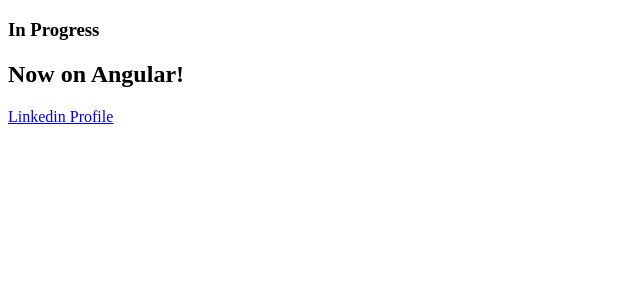
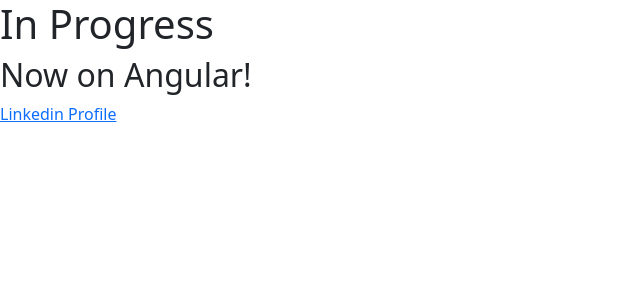
Before and after one commit to R2Morgan/Portfolio, an Angular app: page / in a window 1280 px wide. Shown: the top 300 px of the page, without its empty margins (0-640 px from the left). Built offline with nearby package versions, Linux system fonts and the light colour scheme.

Commit message:
Commit 5

```diff
--- a/angular.json
+++ b/angular.json
@@ -23,9 +23,10 @@
               "src/assets"
             ],
             "styles": [
-              "src/styles.css"
+              "src/styles.css",
+              "node_modules/bootstrap/dist/css/bootstrap.css"
             ],
-            "scripts": []
+            "scripts": ["node_modules/bootstrap/dist/js/bootstrap.js"]
           },
           "configurations": {
             "production": {
--- a/package.json
+++ b/package.json
@@ -18,6 +18,7 @@
     "@angular/platform-browser": "^14.1.0",
     "@angular/platform-browser-dynamic": "^14.1.0",
     "@angular/router": "^14.1.0",
+    "bootstrap": "^5.2.0",
     "rxjs": "~7.5.0",
     "tslib": "^2.3.0",
     "zone.js": "~0.11.4"
--- a/src/app/app.component.html
+++ b/src/app/app.component.html
@@ -1,3 +1,3 @@
-<h3> In Progress </h3>
+<h1> In Progress </h1>
 <h2> Now on Angular! </h2>
 <a href="https://www.linkedin.com/in/stefan-dobrescu">Linkedin Profile</a>
```
Also changed, not shown: 8 other files (tests, documents, lock files or other folders).
